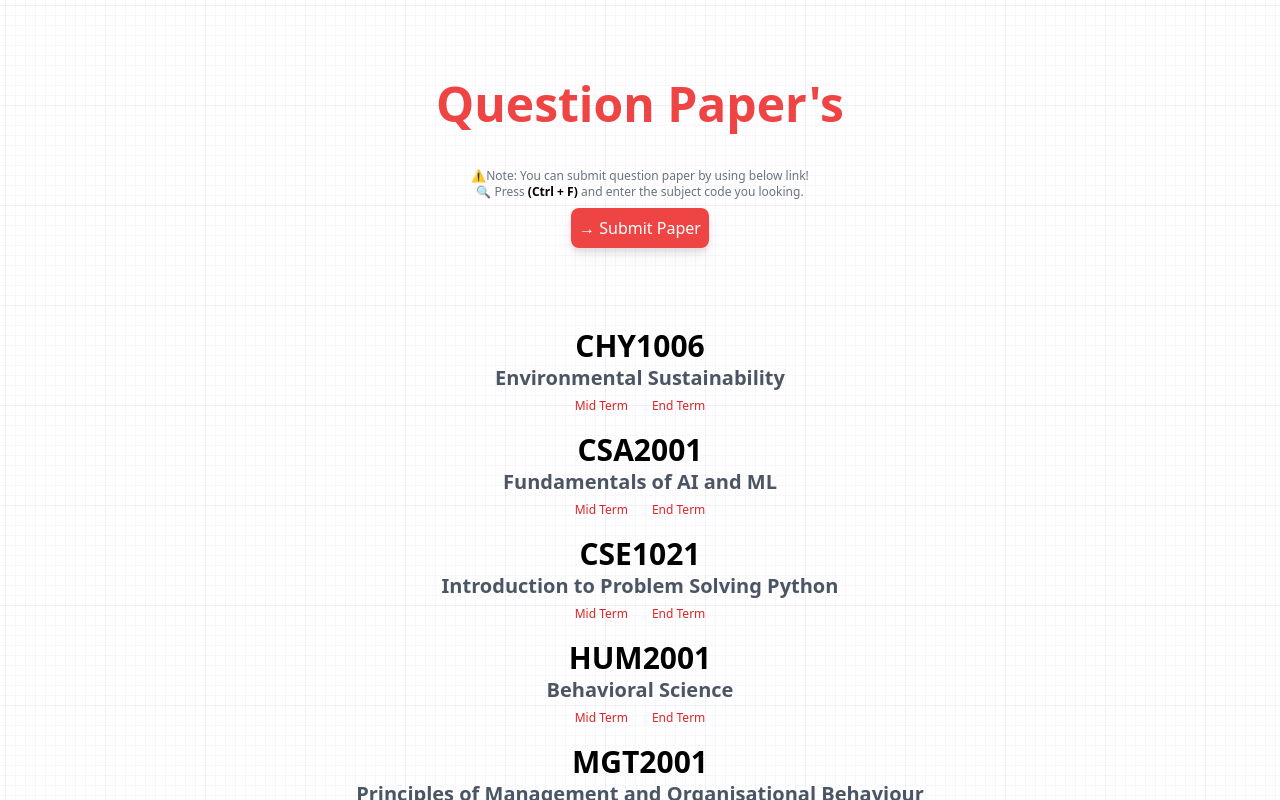
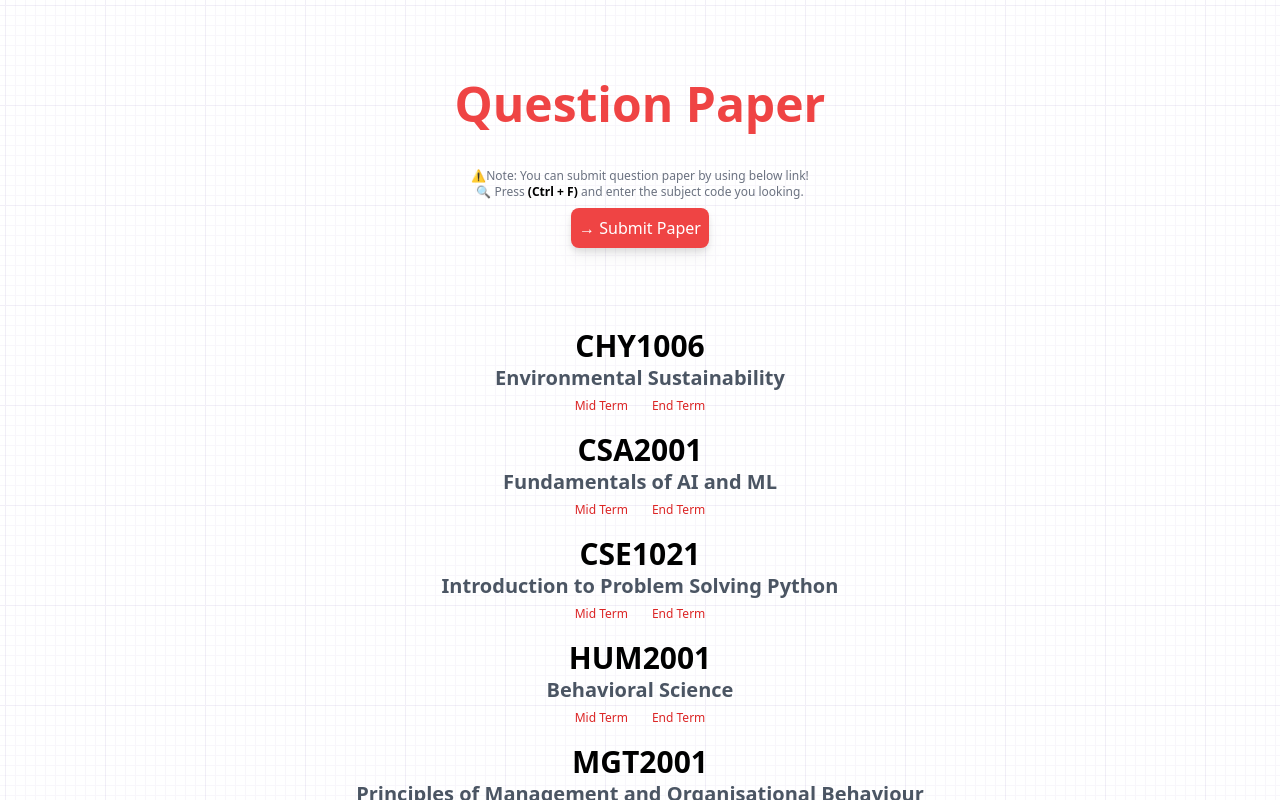
Before and after one commit to Cyb3rGhoul/qp-website-vitb, a React (Vite) app: page / in a window 1280 px wide. Shown: the top 800 px of the page. Built offline with nearby package versions, Linux system fonts and the light colour scheme.

Commit message:
Update App.jsx

```diff
--- a/src/App.jsx
+++ b/src/App.jsx
@@ -4,7 +4,7 @@ export default function App() {
   return (
     <>
     <div className="mt-20 flex flex-col items-center">
-      <span className="text-center font-bold text-5xl text-red-500">Question Paper's</span>
+      <span className="text-center font-bold text-5xl text-red-500">Question Paper</span>
       <span className="mt-10 text-xs text-gray-500">⚠️Note: You can submit question paper by using below link!</span>
       <p className="text-xs text-gray-500">🔍 Press <span className="font-bold text-black">(Ctrl + F)</span> and enter the subject code you looking.</p>
       <button className="mt-2 text-base bg-red-500 hover:bg-red-400 text-white p-2 rounded-lg drop-shadow-lg" onClick={() => (window.location.href = "https://forms.gle/ckkPitjtGrA5yXrp7")}>→ Submit Paper</button>
```
